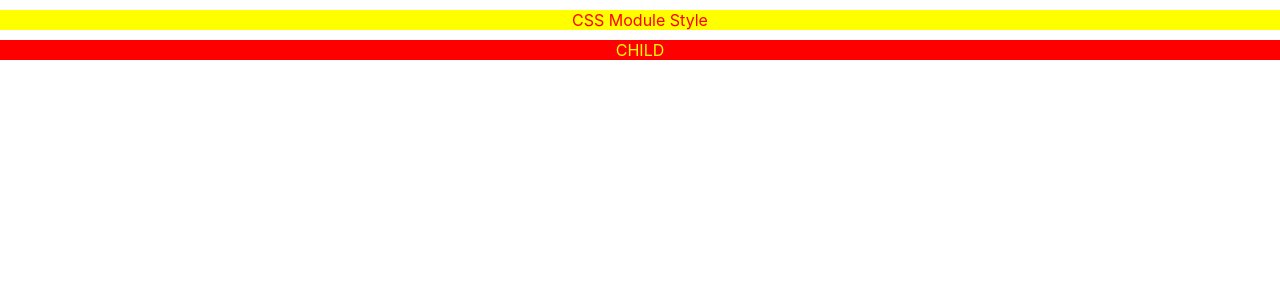
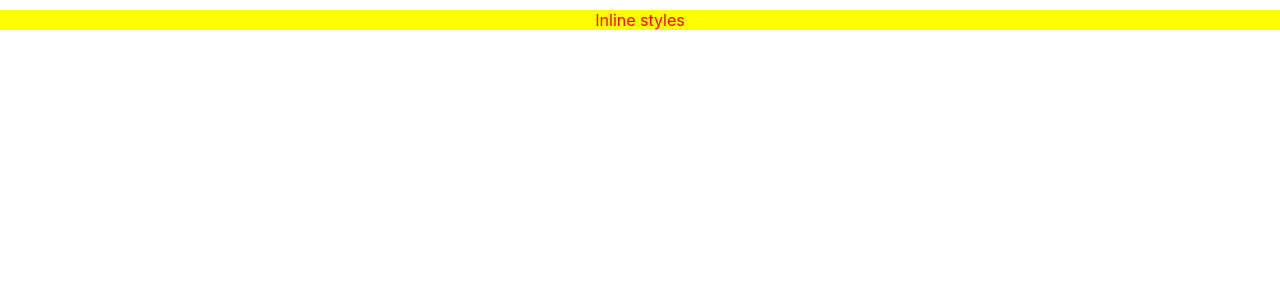
Before and after one commit to sanketjo96/react-training-slync, a React (Create React App) app in the folder my-app/: page / in a window 1280 px wide. Shown: the top 300 px of the page. Built offline with nearby package versions, Linux system fonts and the light colour scheme.

Commit message:
updated styles

```diff
--- a/my-app/src/App.js
+++ b/my-app/src/App.js
@@ -7,9 +7,9 @@ import ModuleContainer from './styles/3_cssModule/ModuleContainer';
 function App() {
   return (
     <div className="App">
-     {/* <InlineContainer></InlineContainer> */}
+     <InlineContainer></InlineContainer>
      {/* <CSSContainer></CSSContainer> */}
-     <ModuleContainer></ModuleContainer>
+     {/* <ModuleContainer></ModuleContainer> */}
     </div>
   );
 }
```
